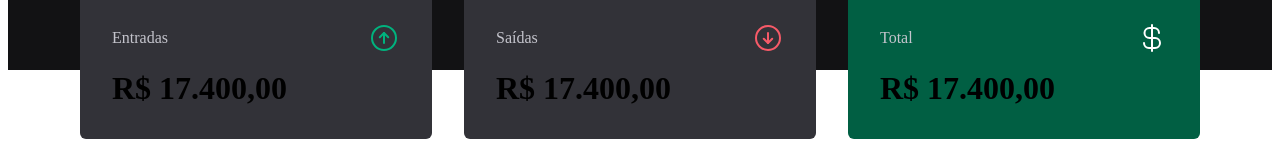
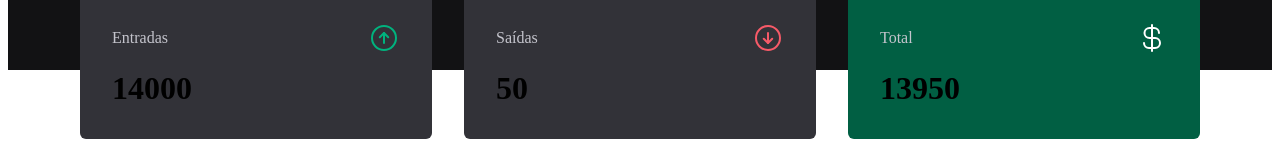
Before and after one commit to ericlys/dt-money, a React (Vite) app: page / in a window 1280 px wide. Shown: the part 148-308 px from the top of the page. Built offline with nearby package versions, Linux system fonts and the light colour scheme; data requests are answered from the project's data file.

Commit message:
chore: calculating summary

```diff
--- a/src/components/Summary/index.tsx
+++ b/src/components/Summary/index.tsx
@@ -6,10 +6,28 @@
 
 export function Summary() {
   const theme = useTheme();
+  const { transactions } = useContext(TransactionsContext);
 
-  const { transactions } = useContext(TransactionsContext)
 
-  console.log(transactions)
+  const summary = transactions.reduce(
+    (acc, transaction) => {
+      if (transaction.type === 'income'){
+        acc.income += transaction.price;
+        acc.total += transaction.price;
+      } else {
+        acc.outcome += transaction.price;
+        acc.total -= transaction.price;
+      }
+
+      return acc;
+    },
+    {
+      income: 0,
+      outcome: 0,
+      total: 0
+    }
+    )
+
 
   return (
     <SummaryContainer>
@@ -19,7 +37,7 @@
           <ArrowCircleUp size={32} color={theme["green-300"]}/>
         </header>
 
-        <strong>R$ 17.400,00</strong>
+        <strong>{summary.income}</strong>
       </SummaryCard>
 
       <SummaryCard>
@@ -28,7 +46,7 @@
           <ArrowCircleDown size={32} color={theme["red-300"]}/>
         </header>
 
-        <strong>R$ 17.400,00</strong>
+        <strong>{summary.outcome}</strong>
       </SummaryCard>
 
       <SummaryCard variant="green">
@@ -37,7 +55,7 @@
           <CurrencyDollar size={32} color={theme["white"]}/>
         </header>
 
-        <strong>R$ 17.400,00</strong>
+        <strong>{summary.total}</strong>
       </SummaryCard>
     </SummaryContainer>
   )
```
